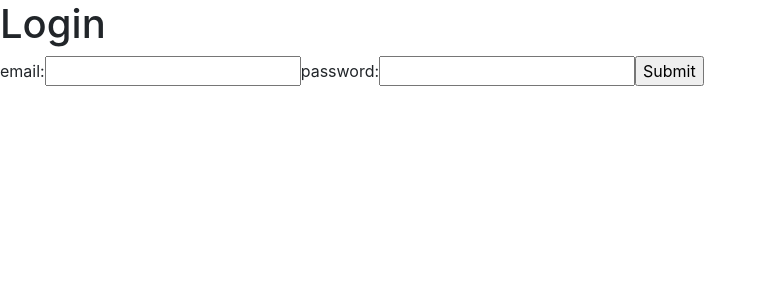
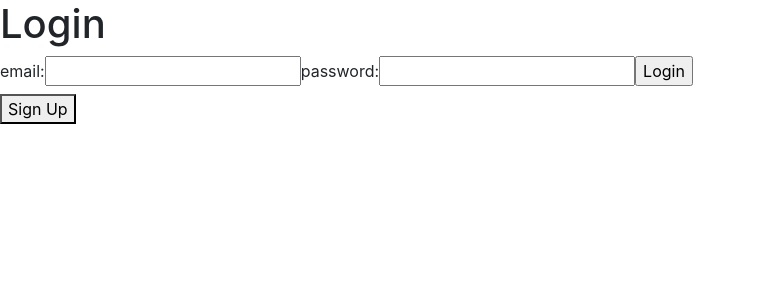
Before and after one commit to hemeshvpatel/Restaurant-Roulette-Frontend-React, a React (Create React App) app: page /login in a window 1280 px wide. Shown: the top 300 px of the page, without its empty margins (0-767 px from the left). Built offline with nearby package versions, Linux system fonts and the light colour scheme; no server answers.

Commit message:
App.js conditional rendering needs work - login/signup are good

```diff
--- a/src/App.js
+++ b/src/App.js
@@ -13,7 +13,9 @@ class App extends Component {
     super()
 
     this.state={
-      cuisines: []
+      cuisines: [],
+      isSignedUp: false,
+      isLoggedIn: false
     }
   }
 
@@ -24,23 +26,35 @@ class App extends Component {
       this.setState({ cuisines: cuisines})
     })
   }
+  signedIn = (isSignedUp) => {
+    this.setState({ isSignedUp: isSignedUp })
+    }
+
+  loggedIn = (isLoggedIn) => {
+    this.setState({ isLoggedIn: isLoggedIn })
+  }
 
   render() {
     return (
       <Router>
       <div>
+        {this.state.isSignedUp || this.state.isLoggedIn ? (
         <Route
         exact path="/home"
-        component={Home}
+        render={() => <Home />}
         />
+        ) : (
         <Route
         exact path="/signup"
-        render={(props) => <Signup {...props} cuisines={this.state.cuisines} />}
-        />
+        render={(props) => <Signup {...props} cuisines={this.state.cuisines} signedIn={this.signedIn}/>}
+        />,
         <Route
         exact path="/login"
-        component={Login}
+        render={(props) => <Login {...props} loggedIn={this.loggedIn} />}
         />
+        )}
+
+
       </div>
     </Router>
     );
--- a/src/components/Login.js
+++ b/src/components/Login.js
@@ -37,6 +37,7 @@ export default class Login extends Component {
         .then(response => {
             localStorage.setItem("jwt", response.jwt)
             this.setState({ user: response.user })
+            this.props.loggedIn(true)
         })
     }
 
@@ -59,7 +60,8 @@ export default class Login extends Component {
                 <label>password:
                 <input type="password" name="password" value={this.state.value} onChange={this.handleChange}/><br />
                 </label>
-                <input type="submit" value="Submit" />
+                <input type="submit" value="Login" /><br />
+                <button>Sign Up</button>
                 </form>
             </div>
         )
--- a/src/components/Signup.js
+++ b/src/components/Signup.js
@@ -19,7 +19,7 @@ export default class Signup extends Component {
             radius: 0,
             preferences: [],
             user: '',
-            dummy: null
+            isSignedUp: false
         }
     }
 
@@ -75,7 +75,7 @@ export default class Signup extends Component {
                 })
                 .then(resp => resp.json())
                 .then(response => {
-                    console.log(`your cuisine preference has been created!`)
+                    this.props.signedIn(true)
                     console.log(response)
                 })
         })
```
